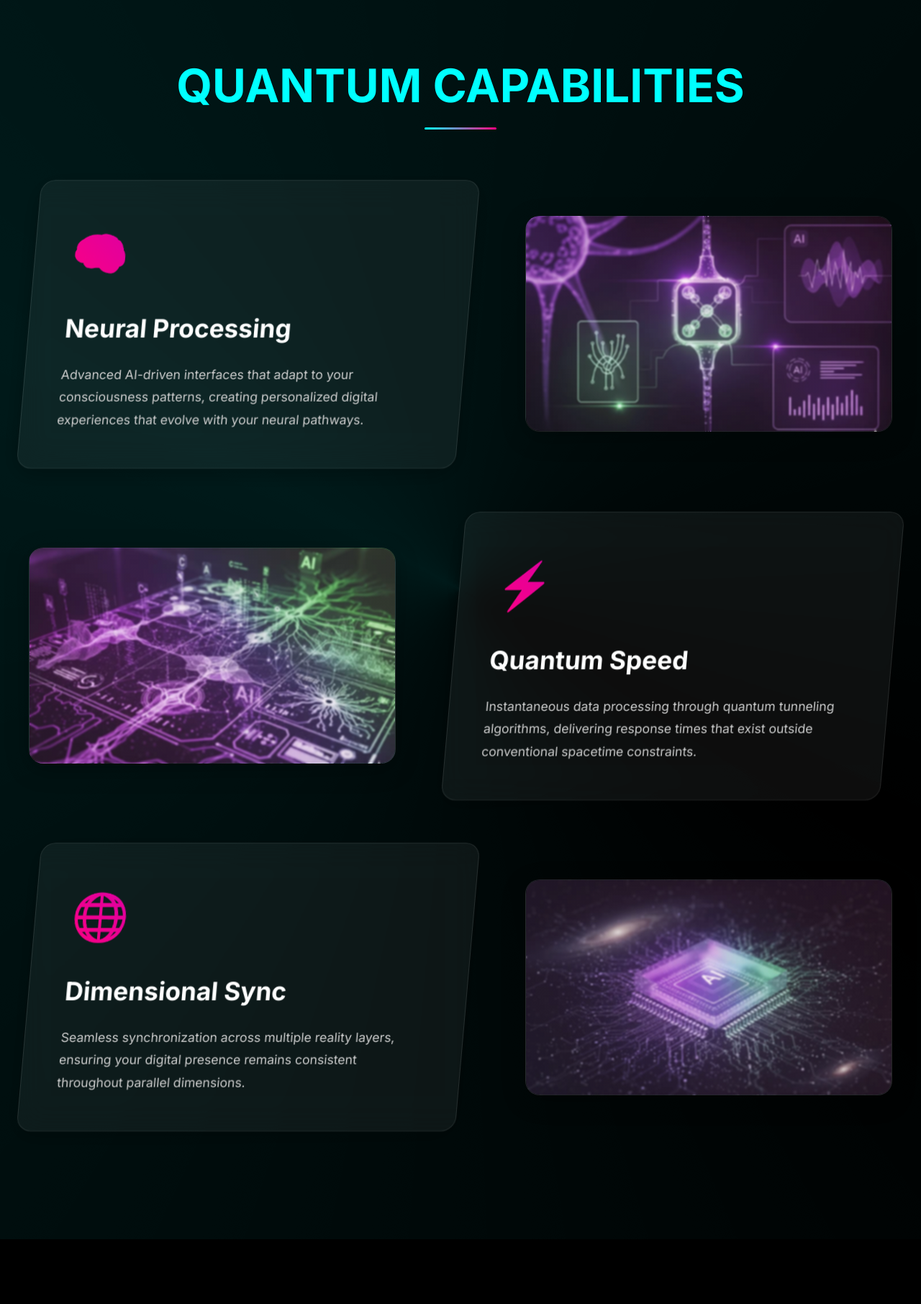
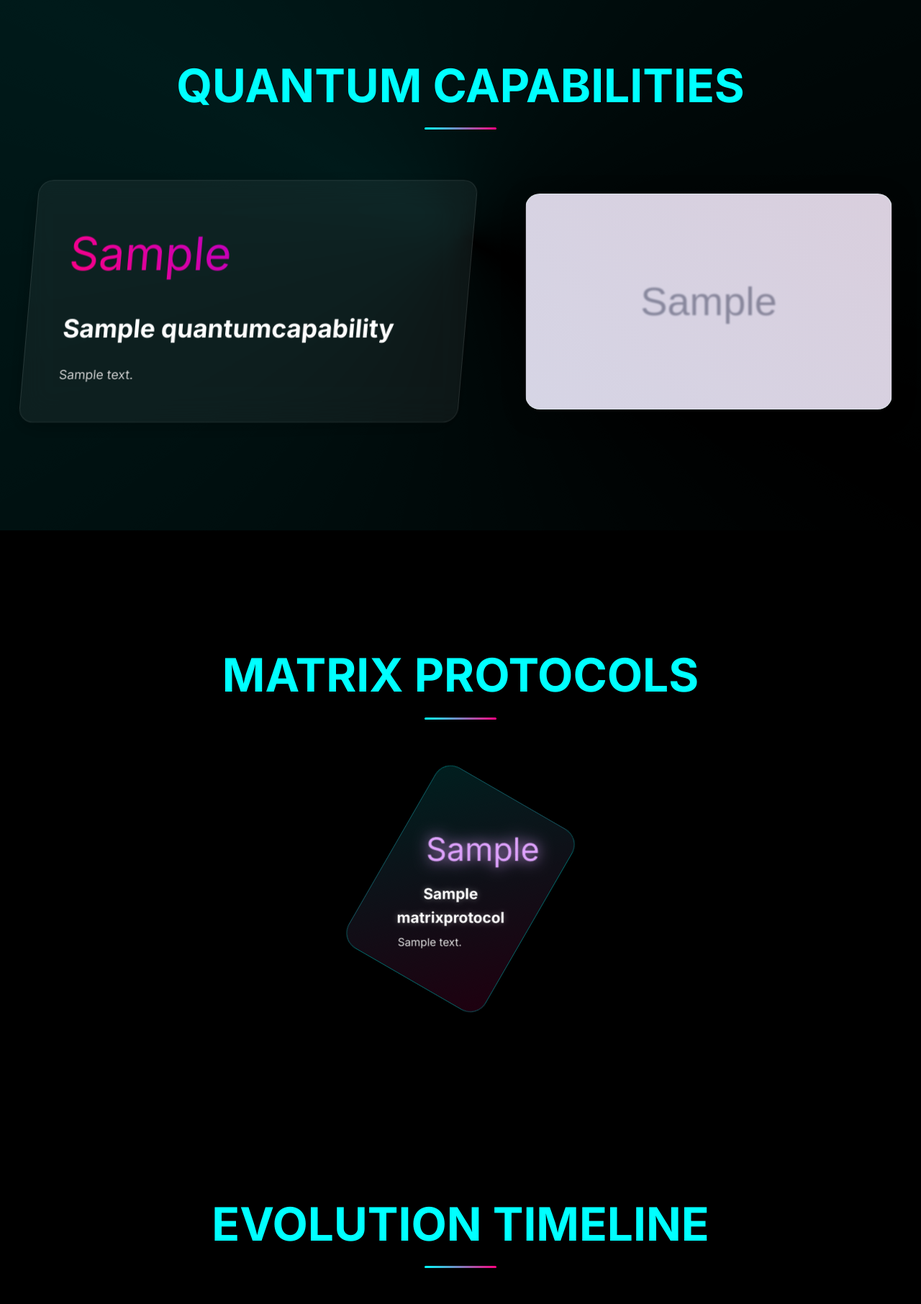
Before and after one commit to amirabbasnzri/neuralglass, a Django app: page / in a window 1280 px wide. Shown: the part 970-2782 px from the top of the page at 72% size. Run offline with Django 5.2, Linux system fonts and the light colour scheme; tables that the repository leaves empty hold one stand-in row (values such as "Sample post"); grey boxes marked "Sample" are stand-in pictures.

Commit message:
Quantum Protocol model added

```diff
--- a/neuralglass/main/models.py
+++ b/neuralglass/main/models.py
@@ -25,7 +25,7 @@ class SocialLink(models.Model):
 
     name = models.CharField(max_length=100)
     url = models.URLField(max_length=200, blank=False)
-    icon = models.ImageField(upload_to='media/social_links', blank=False, null=False)
+    icon = models.ImageField(upload_to='media/social_links_img', blank=False, null=False)
     order = models.PositiveSmallIntegerField(choices=orders)
     is_active = models.BooleanField(default=True)
 
@@ -114,3 +114,18 @@ class TimeLineEvent(models.Model):
 
     def __str__(self):
         return f'{self.year} - {self.title}'
+
+
+
+class QuantumCapability(models.Model):
+    title = models.CharField(max_length=30)
+    description = models.TextField(max_length=200)
+    emoji = models.CharField(max_length=2)
+    image = models.ImageField(upload_to='media/quantum_capabilities_img')
+
+    class Meta:
+        verbose_name = 'QuantumCapability'
+        verbose_name_plural = 'QuantumCapabilities'
+
+    def __str__(self):
+        return f'{self.title} - {self.emoji}'
--- a/neuralglass/main/templates/main/main.html
+++ b/neuralglass/main/templates/main/main.html
@@ -63,32 +63,16 @@
         <div class="features-container">
             <h2 class="section-title">QUANTUM CAPABILITIES</h2>
             <div class="diagonal-grid">
-                <div class="feature-row">
-                    <div class="feature-content glass">
-                        <div class="feature-icon">🧠</div>
-                        <h3>Neural Processing</h3>
-                        <p>Advanced AI-driven interfaces that adapt to your consciousness patterns, creating personalized digital experiences that evolve with your neural pathways.</p>
+                {% for obj in quantum_capabilities %}
+                    <div class="feature-row">
+                        <div class="feature-content glass">
+                            <div class="feature-icon">{{ obj.emoji }}</div>
+                            <h3>{{ obj.title }}</h3>
+                            <p>{{ obj.description }}</p>
+                        </div>
+                        <div class="feature-visual glass" style="background-image: url('{{ obj.image.url }}');" ></div>
                     </div>
-                    <div class="feature-visual glass"></div>
-                </div>
-
-                <div class="feature-row">
-                    <div class="feature-content glass">
-                        <div class="feature-icon">⚡</div>
-                        <h3>Quantum Speed</h3>
-                        <p>Instantaneous data processing through quantum tunneling algorithms, delivering response times that exist outside conventional spacetime constraints.</p>
-                    </div>
-                    <div class="feature-visual glass"></div>
-                </div>
-
-                <div class="feature-row">
-                    <div class="feature-content glass">
-                        <div class="feature-icon">🌐</div>
-                        <h3>Dimensional Sync</h3>
-                        <p>Seamless synchronization across multiple reality layers, ensuring your digital presence remains consistent throughout parallel dimensions.</p>
-                    </div>
-                    <div class="feature-visual glass"></div>
-                </div>
+                {% endfor %}
             </div>
         </div>
     </section>
--- a/neuralglass/main/views.py
+++ b/neuralglass/main/views.py
@@ -1,6 +1,6 @@
 from django.shortcuts import render
 from .forms import MessageForm
-from .models import SocialLink, ContactText, MatrixProtocol, TimeLineEvent
+from .models import SocialLink, ContactText, MatrixProtocol, TimeLineEvent, QuantumCapability
 
 def main(request):
     success = False
@@ -16,6 +16,7 @@ def main(request):
     contact_text = ContactText.objects.last()
     matrix_protocol = MatrixProtocol.objects.all()
     time_line_event = TimeLineEvent.objects.order_by('year').all()
+    quantum_capabilities = QuantumCapability.objects.all()
 
     context = {
        'form': form,
@@ -23,7 +24,8 @@ def main(request):
        'links': links,
        'contact_text': contact_text,
        'matrix_protocol': matrix_protocol,
-       'time_line_event': time_line_event
+       'time_line_event': time_line_event,
+       'quantum_capabilities': quantum_capabilities
               }
 
     return render(request, 'main/main.html', context)
--- a/neuralglass/static/style.css
+++ b/neuralglass/static/style.css
@@ -729,15 +729,7 @@ https://templatemo.com/tm-597-neural-glass
  .feature-visual:hover::before {
      background: linear-gradient(45deg, rgba(224, 163, 255, 0.2), rgba(255, 105, 180, 0.2));
 }
- .feature-row:nth-child(1) .feature-visual {
-     background-image: url('images/templatemo-neural-01.jpg');
-}
- .feature-row:nth-child(2) .feature-visual {
-     background-image: url('images/templatemo-neural-02.jpg');
-}
- .feature-row:nth-child(3) .feature-visual {
-     background-image: url('images/templatemo-neural-03.jpg');
-}
+
  .feature-icon {
      font-size: 4rem;
      margin-bottom: 25px;
--- a/neuralglass/templates/base.html
+++ b/neuralglass/templates/base.html
@@ -54,6 +54,9 @@
                 <li><a href="{% url 'main:main' %}#showcase">Matrix</a></li>
                 <li><a href="{% url 'main:main' %}#timeline">Evolution</a></li>
                 <li><a href="{% url 'main:main' %}#contact">Connect</a></li>
+                {% if user.is_staff %}
+                    <li><a href="{% url 'admin:index' %}">Admin Panel</a></li>
+                {% endif %}
                 {% comment %} <li><a href="https://example.com" target="_blank" class="external-link">External</a></li> {% endcomment %}
             </ul>
             <div class="mobile-menu-toggle">
@@ -67,6 +70,9 @@
             <a href="{% url 'main:main' %}#showcase">Matrix</a>
             <a href="{% url 'main:main' %}#timeline">Evolution</a>
             <a href="{% url 'main:main' %}#contact">Connect</a>
+            {% if user.is_staff %}
+                <a href="{% url 'admin:index' %}">Admin Panel</a>
+            {% endif %}
         </div>
 </header>
 
```
Also changed, not shown: neuralglass/main/admin.py (+15 -4 lines), neuralglass/main/migrations/0019_quantumcapability_alter_sociallink_icon.py (added), neuralglass/media/quantum_capabilities_img/dimensional_sync.jpg (renamed from neuralglass/static/images/templatemo-neural-03.jpg), neuralglass/media/quantum_capabilities_img/neural_processing.jpg (renamed from neuralglass/static/images/templatemo-neural-01.jpg), neuralglass/media/quantum_capabilities_img/quantum__speed.jpg (renamed from neuralglass/static/images/templatemo-neural-02.jpg), neuralglass/media/quantum_capabilities_img/quantum_speed.jpg (added), neuralglass/media/social_links_img/github_sM3ddnO_5lVEteG.png (renamed from neuralglass/media/social_links/github.png), neuralglass/media/social_links_img/linkedin_q6BJtHw.png (renamed from neuralglass/media/social_links/linkedin.png), neuralglass/media/social_links_img/telegram_HGvtDEe.png (renamed from neuralglass/media/social_links/telegram.png), neuralglass/media/social_links_img/twitter_hQIrO3p.png (renamed from neuralglass/media/social_links/twitter.png), neuralglass/static/images/github.png (deleted), neuralglass/static/images/linkedin.png (deleted), neuralglass/static/images/telegram.png (deleted), neuralglass/static/images/twitter.png (deleted).
